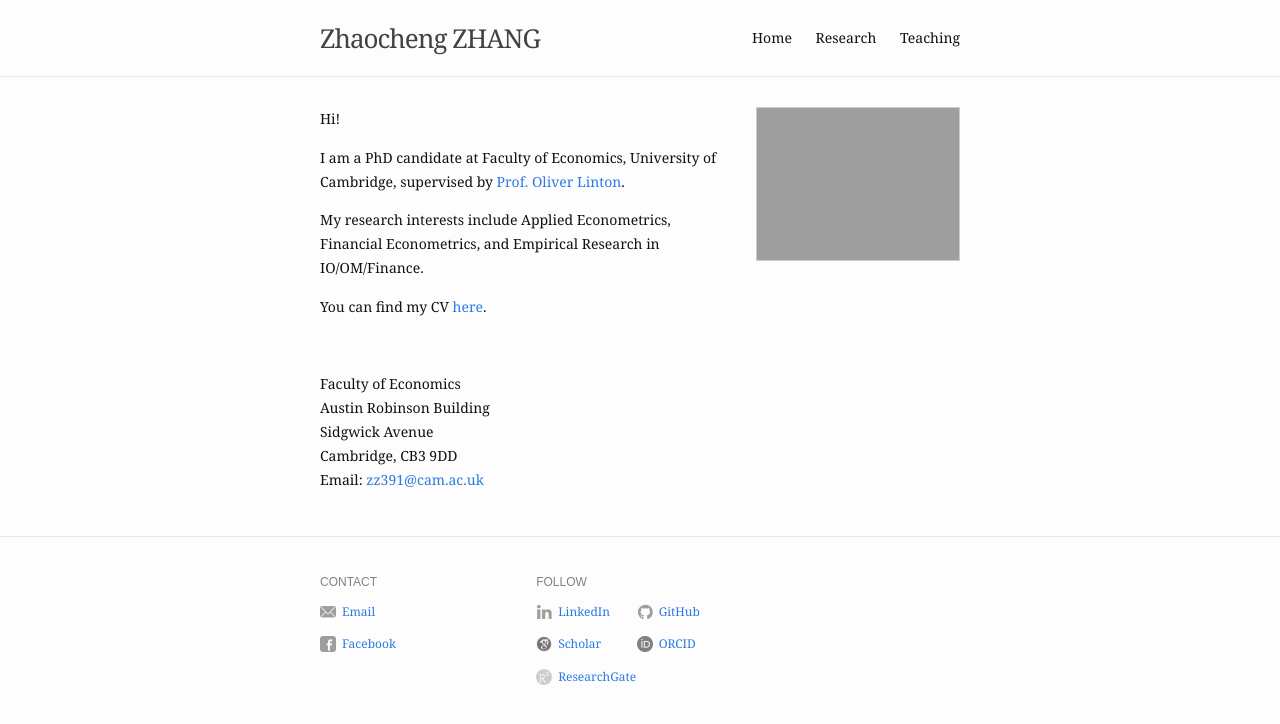
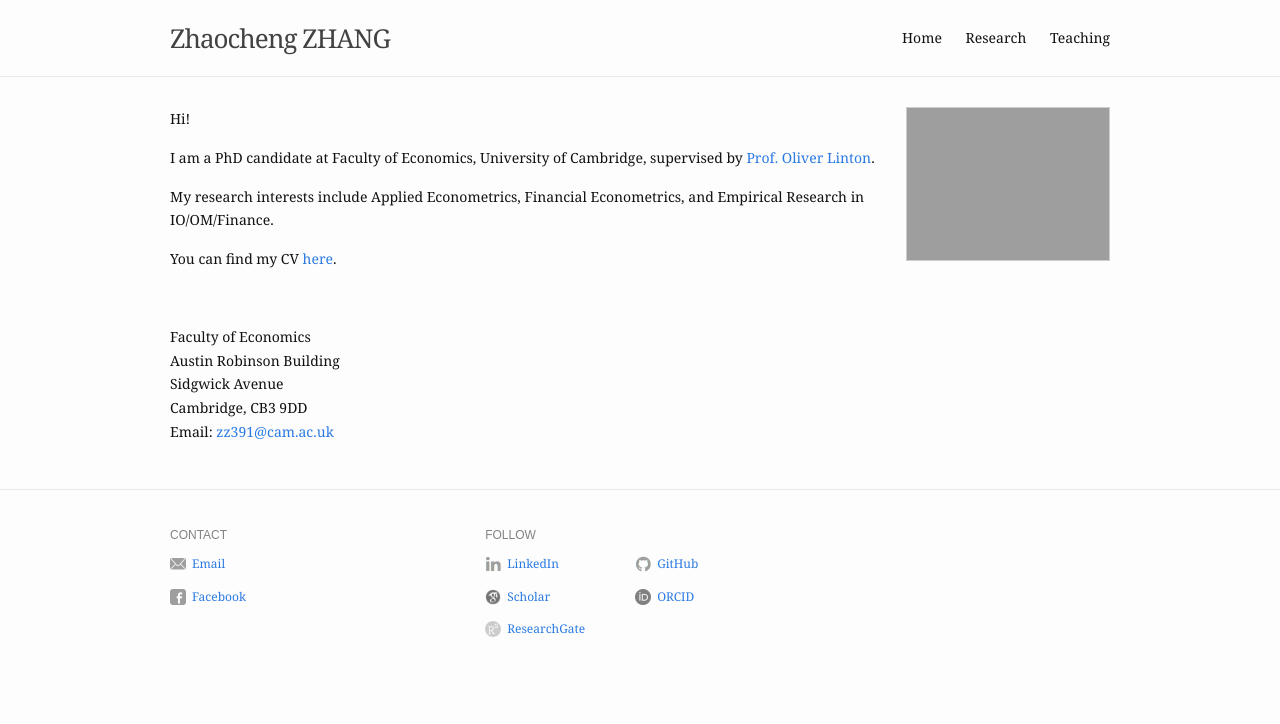
Before and after one commit to zhaocheng-zhang/zhaocheng-zhang.github.io, a Jekyll site: the page built from index.md, in a window 1280 px wide. Shown: the top 724 px of the page. Built offline with Jekyll 4.4.1, drawn with Linux system fonts in a browser that asks for light colours.

Commit message:
Update _base.scss

```diff
--- a/_sass/_base.scss
+++ b/_sass/_base.scss
@@ -184,8 +184,8 @@ pre {
  * Wrapper
  */
 .wrapper {
-  max-width: -webkit-calc(700px - (#{$spacing-unit} * 2));
-  max-width:         calc(700px - (#{$spacing-unit} * 2));
+  max-width: -webkit-calc(1000px - (#{$spacing-unit} * 2));
+  max-width:         calc(1000px - (#{$spacing-unit} * 2));
   margin-right: auto;
   margin-left: auto;
   padding-right: $spacing-unit;
```
